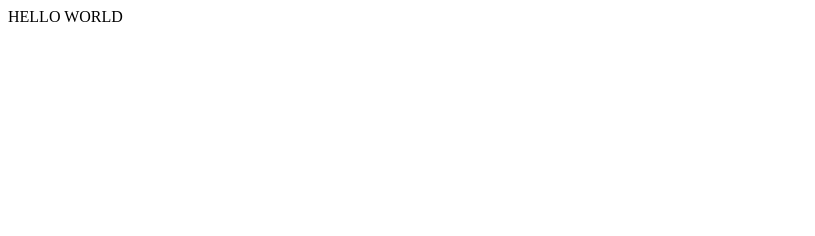
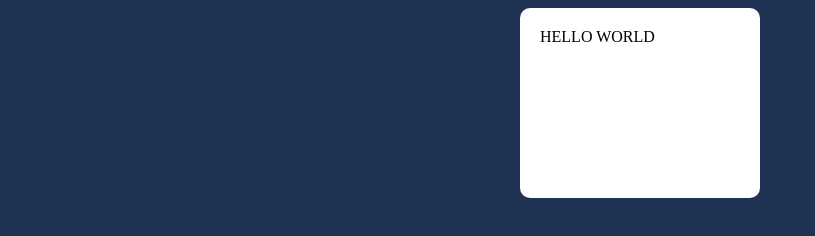
Before and after one commit to WinstonSmith13/js_tuto, a plain HTML site: page index.html in a window 1280 px wide. Shown: the whole page, without its empty margins (0-815 px from the left). Drawn offline with Linux system fonts and the light colour scheme.

Commit message:
style: working on the front end side of the app.

```diff
--- a/index.html
+++ b/index.html
@@ -10,9 +10,9 @@
 </head>
 
 <body>
-HELLO WORLD
+    <div class="box">HELLO WORLD</div>
 
-
+    <script src="https://kit.fontawesome.com/db81c6580e.js" crossorigin="anonymous"></script>
 </body>
 
 </html>
--- a/style.css
+++ b/style.css
@@ -0,0 +1,13 @@
+body {
+    background-color: #203354;
+}
+
+.box{
+    margin-left: auto;
+    margin-right: auto;
+    background-color: white;
+    border-radius: 10px;
+    padding: 20px;
+    width: 200px;
+    height: 150px;
+}
```
